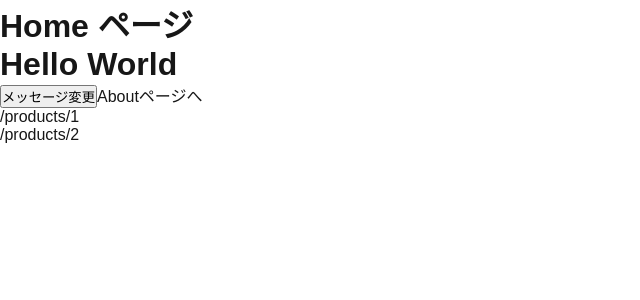
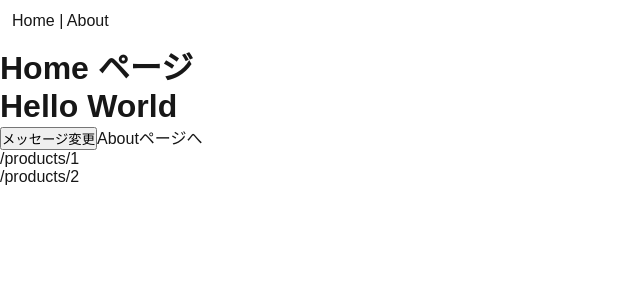
Before and after one commit to dogadoga/next-playground, a Next.js app: page / in a window 1280 px wide. Shown: the top 300 px of the page, without its empty margins (0-640 px from the left). Built offline with nearby package versions, Linux system fonts and the light colour scheme.

Commit message:
feat: ナビゲーションバーを実装

```diff
--- a/app/layout.tsx
+++ b/app/layout.tsx
@@ -1,6 +1,7 @@
 import type { Metadata } from "next";
 import { Geist, Geist_Mono } from "next/font/google";
 import "./globals.css";
+import Link from "next/link";
 
 const geistSans = Geist({
   variable: "--font-geist-sans",
@@ -24,7 +25,11 @@
 }>) {
   return (
     <html lang="en">
-      <body className={`${geistSans.variable} ${geistMono.variable}`}>
+      <body>
+        {/* ナビゲーションバー */}
+        <nav style={{ padding: 12 }}>
+          <Link href="/">Home</Link> | <Link href="/about">About</Link>
+        </nav>
         {children}
       </body>
     </html>
```
